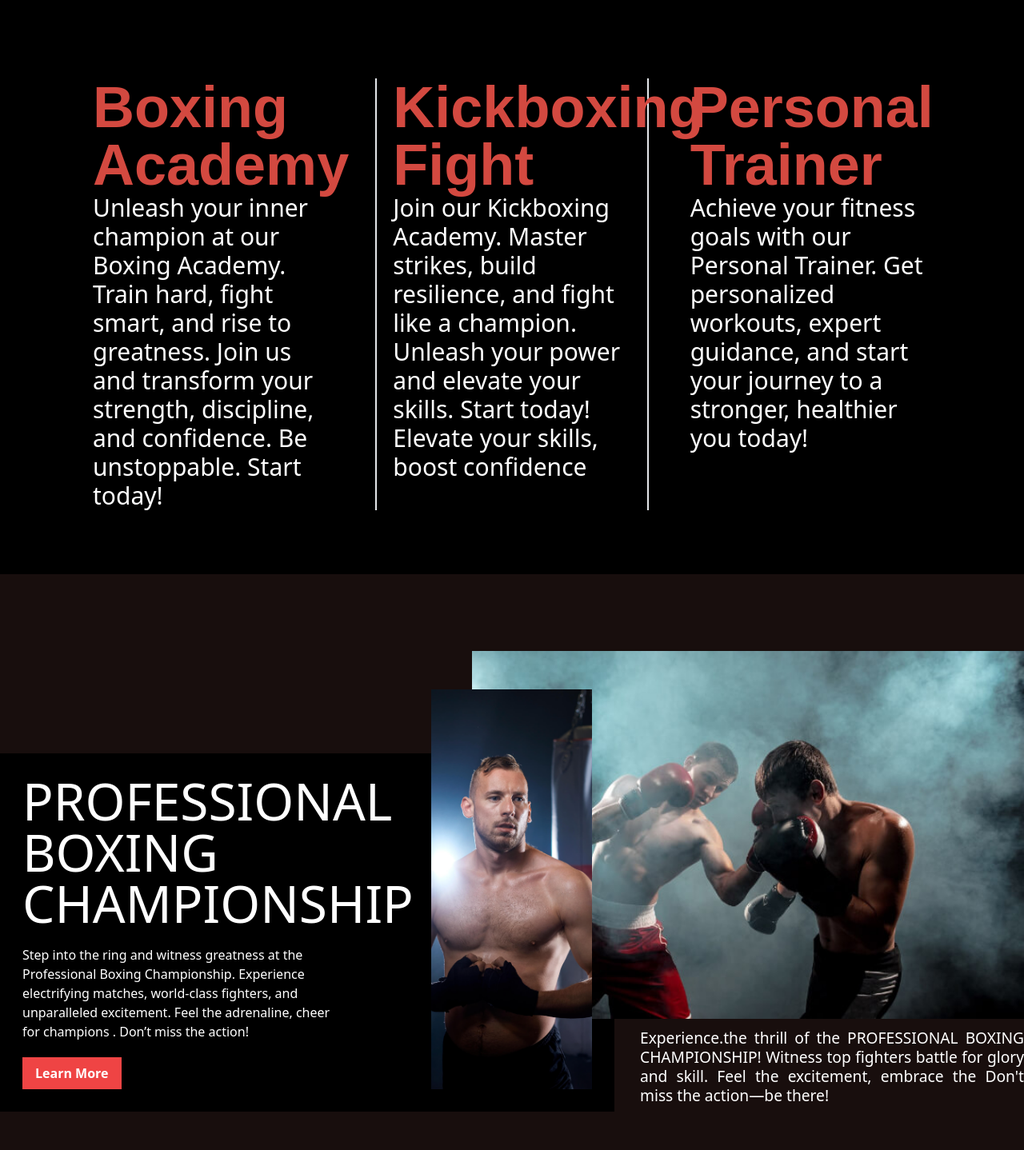
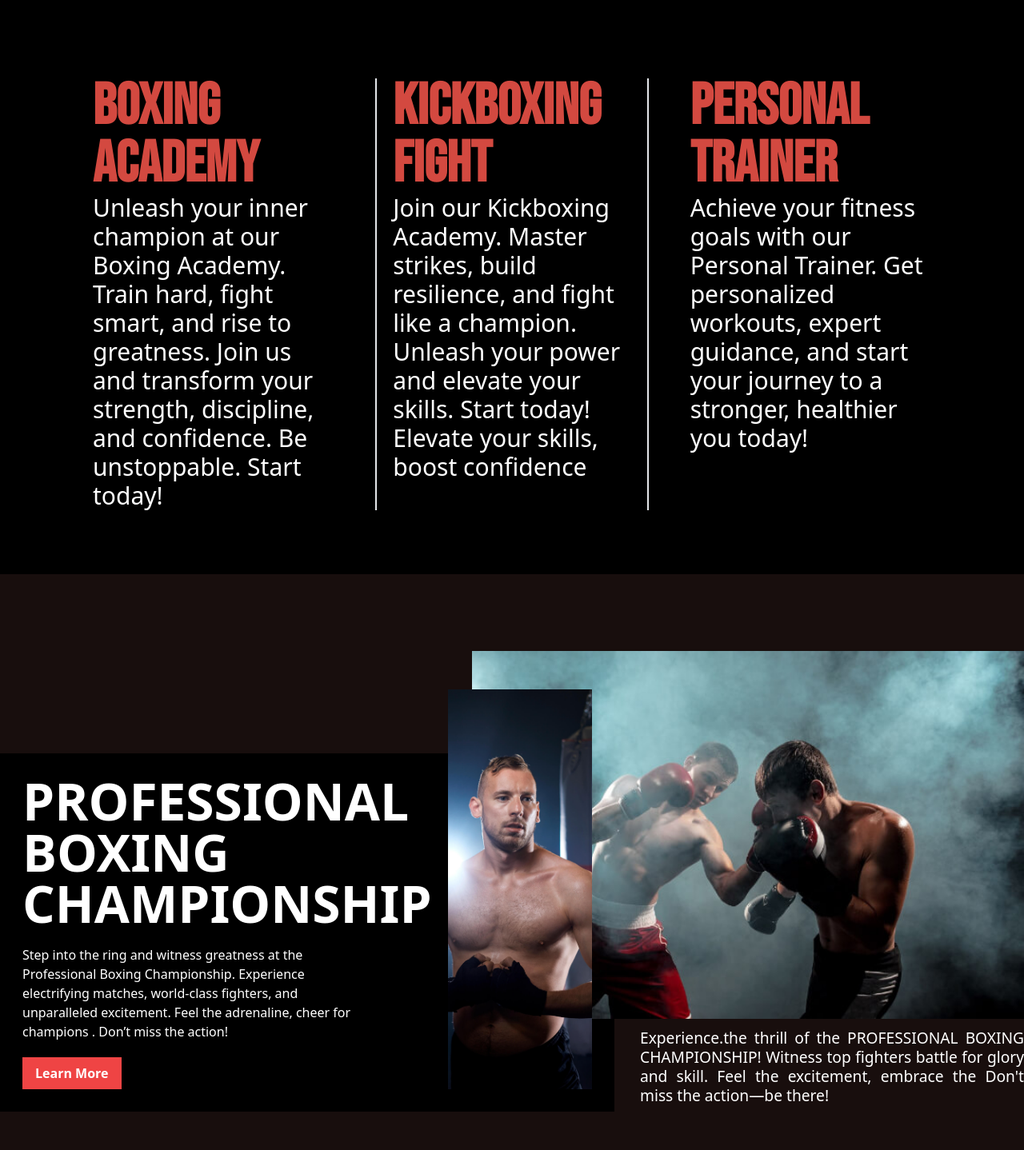
Before and after one commit to samsur4D/Ringside_Warriors, a React (Vite) app: page / in a window 1280 px wide. Shown: the part 772-2210 px from the top of the page at 80% size. Built offline with nearby package versions, Linux system fonts and the light colour scheme; a web font is replaced by a local one.

Commit message:
done all

```diff
--- a/src/Home/Banner.jsx
+++ b/src/Home/Banner.jsx
@@ -17,7 +17,7 @@ const Banner = () => {
         <div className="md:ml-2 md:mr-2 md:mt-5 lg:mr-4 lg:ml-4 lg:px-5">
           <div className="flex gap-4">
             {/* <PiBoxingGloveFill className="text-3xl md:text-4xl lg:text-7xl text-[#d34940]" /> */}
-            <h2 className="text-3xl md:text-3xl lg:text-7xl font-semibold font-samu text-[#d34940]">
+            <h2 className="font-boxing text-3xl md:text-3xl lg:text-7xl font-semibold  text-[#d34940]">
               Boxing Academy
             </h2>
           </div>
@@ -28,7 +28,7 @@ const Banner = () => {
         <div className="md:border-x-2 lg:border-x-2 md:ml-2 pl-3 md:mr-2 md:mt-5 lg:mr-4 lg:ml-4 lg:px-5">
           <div className="flex gap-4 container mx-auto">
             {/* <MdTimer className="text-3xl md:text-4xl lg:text-7xl text-[#d34940]" /> */}
-            <h2 className="text-3xl md:text-3xl lg:text-7xl font-semibold font-samu text-[#d34940]">
+            <h2 className="text-3xl md:text-3xl lg:text-7xl font-semibold  font-boxing text-[#d34940]">
 
 Kickboxing Fight
             </h2>
@@ -40,7 +40,7 @@ Kickboxing Fight
         <div className="block lg:hidden md:hidden md:ml-2 md:mr-2 md:mt-5 lg:mr-4 lg:ml-4 lg:px-5">
           <div className="flex gap-4 items-center ">
             {/* <GiShardSword className="text-3xl md:text-4xl lg:text-7xl text-[#d34940]" /> */}
-            <h2 className="text-3xl md:text-3xl lg:text-7xl font-semibold font-samu text-[#d34940]">
+            <h2 className="text-3xl md:text-3xl lg:text-7xl font-semibold  font-boxing text-[#d34940]">
             Yoga Session
             </h2>
           </div>
@@ -51,7 +51,7 @@ Kickboxing Fight
         <div className=" md:ml-2 md:mr-2 md:mt-5 lg:mr-4 lg:ml-4 lg:px-5">
           <div className="flex gap-4 items-center ">
             {/* <GiShardSword className="text-3xl md:text-4xl lg:text-7xl text-[#d34940]" /> */}
-            <h2 className="text-3xl md:text-3xl lg:text-7xl font-semibold font-samu text-[#d34940]">
+            <h2 className="text-3xl md:text-3xl lg:text-7xl font-semibold  font-boxing text-[#d34940]">
          Personal Trainer
             </h2>
           </div>
--- a/src/Home/Coaces.jsx
+++ b/src/Home/Coaces.jsx
@@ -7,7 +7,7 @@ const Coaces = () => {
   return (
 <div className="pt-12">
   <div className="container mx-auto flex flex-col lg:flex-row  items-center justify-between mb-12">
-    <h1 className="text-6xl text-white font-bold">COACHES READY TO SPAR WITH YOUR</h1>
+    <h1 className="text-8xl text-white font-boxing font-bold">COACHES READY TO SPAR WITH YOUR</h1>
     <p className="text-white">Unlock your potential with our expert coaches. Personalized guidance, unwavering support—achieve your goals and transform your future today!</p>
   </div>
   {/* ---------------------- */}
--- a/src/Home/Latest.jsx
+++ b/src/Home/Latest.jsx
@@ -8,7 +8,7 @@ const Latest = () => {
     <div className="bg-[#180e0d] w-full  pt-5 pb-5">
     <section className="container  mx-auto">
     <div className="heading">
-        <h1 className="text-7xl text-white font-bold mb-20">LATEST POST</h1>
+        <h1 className="text-8xl lg:mt-6 font-boxing text-white font-bold mb-20">LATEST POST</h1>
       </div>
       {/* ----------- */}
 
--- a/src/Home/Memebrship.jsx
+++ b/src/Home/Memebrship.jsx
@@ -5,7 +5,7 @@ const Membership = () => {
     <div className='bg-black min-h-screen w-full'>
       <div className='main-div container mx-auto pt-16'>
         <div>
-          <h1 className='text-3xl lg:text-6xl text-white font-bold text-center mb-10 lg:mb-20'>MEMBERSHIPS PRICING PLANS</h1>
+          <h1 className='text-4xl font-boxing lg:text-7xl text-white font-bold text-center mb-10 lg:mb-20'>MEMBERSHIPS PRICING PLANS</h1>
         </div>
       </div>
       {/* -- */}
--- a/src/Home/Professional.jsx
+++ b/src/Home/Professional.jsx
@@ -9,7 +9,7 @@ const Professional = () => {
         <img src={two} alt="" className='md:block lg:block md:absolute md:-bottom-3 md:z-40  lg:-top-32 right-0 w-full md:w-[50%] lg:w-[690px] object-cover'/>
         <div className='bg-black w-full md:basis-3/5 lg:basis-3/5 flex flex-col lg:flex-row'>
           <div className='text-white p-24 lg:p-7  lg:basis-1/2'>
-            <h1 className='text-2xl lg:text-[4rem] leading-tight lg:leading-[4rem]'>PROFESSIONAL BOXING CHAMPIONSHIP</h1>
+            <h1 className='text-2xl font-bold lg:text-[4rem] leading-tight lg:leading-[4rem]'>PROFESSIONAL BOXING CHAMPIONSHIP</h1>
             <p className='mt-5 pr-0 lg:pr-20 text-sm lg:text-base'>Step into the ring and witness greatness at the Professional Boxing Championship. Experience electrifying matches, world-class fighters, and unparalleled excitement. Feel the adrenaline, cheer for champions . Don’t miss the action!</p>
             <button className='mt-5 px-4 py-2 bg-red-500 font-bold text-sm lg:text-base'>Learn More</button>
           </div>
@@ -34,7 +34,7 @@ const Professional = () => {
       </div>
 
       <div className='container mx-auto mt-60 lg:mt-32'>
-        <h1 className='text-3xl md:text-4xl lg:text-6xl text-white font-bold mt-12 mb-8 text-center'>OUR PARTNERS</h1>
+        <h1 className='text-3xl font-boxing md:text-4xl lg:text-7xl text-white font-bold mt-12 mb-8 text-center'>OUR PARTNERS</h1>
         <div className='flex flex-wrap justify-center gap-16 lg:gap-24 mt-12 items-center text-center'>
           <img className='w-24 lg:w-56 h-10 border-r-2 px-2 lg:px-10 transform transition-transform duration-1000 hover:scale-150' src="/public/1-logo-client-light.png" alt=""/>
           <img className='transform transition-transform duration-1000 hover:scale-125 w-24 lg:w-56 h-10 border-r-2 px-2 lg:px-10' src="/public/10-logo-client-light.png" alt=""/>
--- a/src/index.css
+++ b/src/index.css
@@ -1,5 +1,12 @@
 
 @import url('https://fonts.googleapis.com/css2?family=Anton+SC&family=Poppins:ital,wght@0,100;0,200;0,300;0,400;0,500;0,600;0,700;0,800;0,900;1,100;1,200;1,300;1,400;1,500;1,600;1,700;1,800;1,900&display=swap');
+
+@import url('https://fonts.googleapis.com/css2?family=Bebas+Neue&family=Inter:slnt,wght@-10,800&display=swap');
+
+.font-boxing{
+  font-family: "Bebas Neue", sans-serif;
+  font-weight: 400;
+}
 
 @tailwind base;
 @tailwind components;
```
